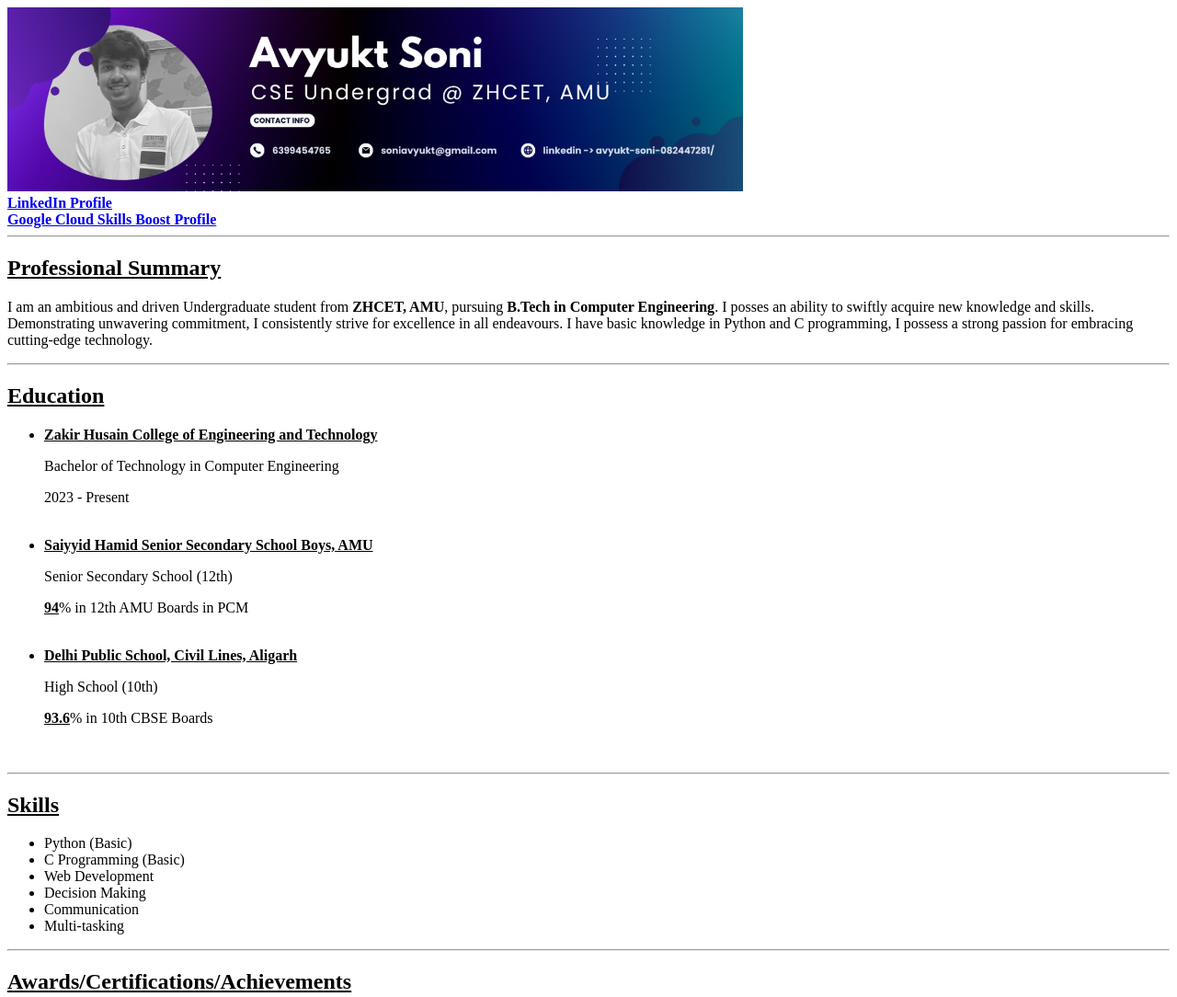
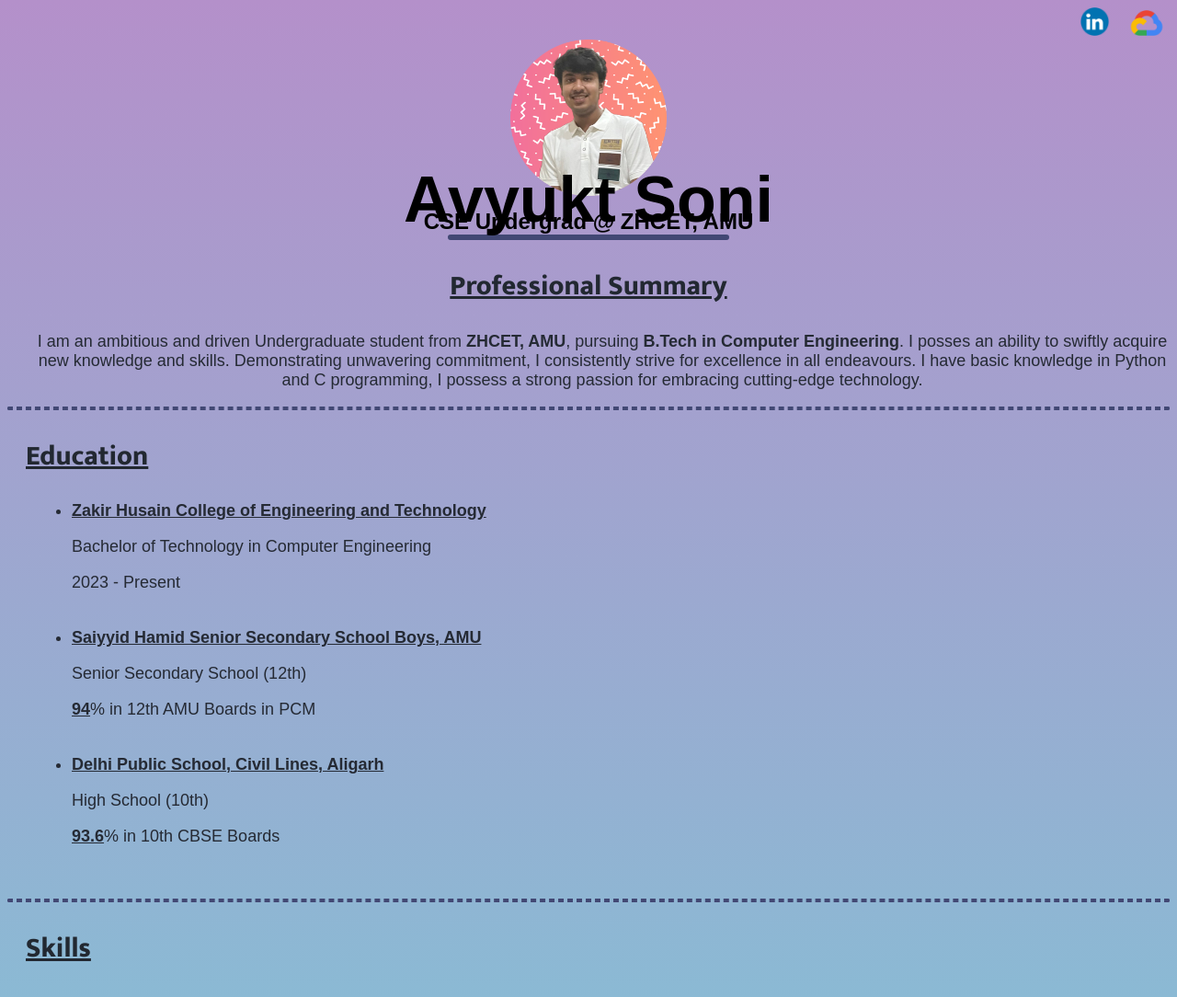
Before and after one commit to avyuktsoni0731/html-resume, a plain HTML site: page index.html in a window 1280 px wide. Shown: the top 1084 px of the page at 92% size. Drawn offline with Linux system fonts and the light colour scheme; a web font is replaced by a local one.

Commit message:
Add files via upload

```diff
--- a/index.html
+++ b/index.html
@@ -4,21 +4,51 @@
     <meta charset="UTF-8">
     <meta name="viewport" content="width=device-width, initial-scale=1.0">
     <title>My Resume</title>
+    <link rel="stylesheet" href="./style.css">
+    <link rel="preconnect" href="https://fonts.googleapis.com">
+    <link rel="preconnect" href="https://fonts.gstatic.com" crossorigin>
+    <link href="https://fonts.googleapis.com/css2?family=Inclusive+Sans&display=swap" rel="stylesheet">
+    <link rel="preconnect" href="https://fonts.googleapis.com">
+    <link rel="preconnect" href="https://fonts.gstatic.com" crossorigin>
+    <link href="https://fonts.googleapis.com/css2?family=Dela+Gothic+One&display=swap" rel="stylesheet">
+    <link rel="preconnect" href="https://fonts.googleapis.com">
+    <link rel="preconnect" href="https://fonts.gstatic.com" crossorigin>
+    <link href="https://fonts.googleapis.com/css2?family=Cairo+Play:wght@900&display=swap" rel="stylesheet">
+    <link rel="preconnect" href="https://fonts.googleapis.com">
+    <link rel="preconnect" href="https://fonts.gstatic.com" crossorigin>
+    <link href="https://fonts.googleapis.com/css2?family=Cairo+Play:wght@600&display=swap" rel="stylesheet">
+    <link rel="preconnect" href="https://fonts.googleapis.com">
+    <link rel="preconnect" href="https://fonts.gstatic.com" crossorigin>
+    <link href="https://fonts.googleapis.com/css2?family=Mukta:wght@800&display=swap" rel="stylesheet">
 </head>
 <body>
+    <header>
+        <div id="links">
+            <a href="https://www.linkedin.com/in/avyukt-soni-082447281/" target="_blank"><img src="./images/linkedin-logo.png"
+                    alt="linkedin-logo" id="linkedin-png"></a>
+            <a href="https://www.cloudskillsboost.google/public_profiles/bb0293a7-b938-4bab-a5e4-600c8b43b848" target="_blank"><img
+                    src="./images/google-cloud-logo.png" alt="google-cloud-logo" id="google-cloud-png"></a><br>
+        </div>
+    </header>
     <!-- INTRO -->
     <!-- <h1><u>Avyukt Soni</u></h1> -->
     <!-- <p><b>Undergraduate Student</b></p> -->
-    <img src="./images/cover.jpeg" alt="profile-photo" width="800px"><br>
+    <span id="banner">
+            <div>
+                <img src="./images/profile-pic.png" alt="profile-picture" id="profile-picture">
+            </div>
+        <h1 id="name-id">Avyukt Soni</h1>
+        <h2 id="title-id">CSE Undergrad @ ZHCET, AMU</h2>
+    </span>
+    <hr id="primary-hr">
     <!-- CONTACT INFORMATION -->
     <!-- <p><b>Email -</b> soniavyukt@gmail.com</p> -->
     <!-- <p><b>Phone No - </b> 6399454765</p> -->
-    <a href="https://www.linkedin.com/in/avyukt-soni-082447281/" target="_blank"><b>LinkedIn Profile</b></a><br>
-    <a href="https://www.cloudskillsboost.google/public_profiles/bb0293a7-b938-4bab-a5e4-600c8b43b848" target="_blank"><b>Google Cloud Skills Boost Profile</b></a>
-    <hr>
+
     <!-- SUMMARY -->
-    <h2><u>Professional Summary</u></h2>
-    <p>I am an ambitious and driven Undergraduate student
+    <div class="content-block">
+            <h2 id="professional-heading-id"><u>Professional Summary</u></h2>
+            <p class="text-content" id="professional-summary-text">I am an ambitious and driven Undergraduate student
                 from <b>ZHCET, AMU</b>, pursuing <b>B.Tech in Computer
                     Engineering</b>. I posses an ability to swiftly acquire new
                 knowledge and skills. Demonstrating unwavering
@@ -26,10 +56,12 @@
                 endeavours. I have basic knowledge in Python and C
                 programming, I possess a strong passion for
                 embracing cutting-edge technology.</p>
-    <hr>
+    </div>
+    <hr class="hrs">
     <!-- EDUCATION -->
-    <h2><u>Education</u></h2>
-    <ul>
+    <div class="content-block">
+        <h2 class="headings"><u>Education</u></h2>
+        <ul class="text-content">
             <li><b><u>Zakir Husain College of Engineering and Technology</u></b></li>
             <p>Bachelor of Technology in Computer Engineering</b></p>
             <p>2023 - Present</p><br>
@@ -42,10 +74,12 @@
             <p>High School (10th)</p>
             <p><b><u>93.6</u></b>% in 10th CBSE Boards</p><br>
         </ul>
-    <hr>
+    </div>
+    <hr class="hrs">
     <!-- SKILLS -->
-    <h2><u>Skills</u></h2>
-    <ul>
+    <div class="content-block">
+        <h2 class="headings"><u>Skills</u></h2>
+        <ul class="text-content">
             <li>Python (Basic)</li>
             <li>C Programming (Basic)</li>
             <li>Web Development</li>
@@ -53,10 +87,12 @@
             <li>Communication</li>
             <li>Multi-tasking</li>
         </ul>
-    <hr>
+    </div>
+    <hr class="hrs">
     <!-- ACADEMIC ACHIEVEMENTS -->
-    <h2><u>Awards/Certifications/Achievements</u></h2>
-    <ul>
+    <div class="content-block">
+        <h2 class="headings"><u>Awards/Certifications/Achievements</u></h2>
+        <ul class="text-content">
             <li><u><b>National Level Science Talent Search Examination (NSTSE)</b></u></u></b></li>
             <ul type="disk">
                 <li><b>Gold Medalist</b> in 5th-8th Class (4 consecutive years)</li>
@@ -93,25 +129,30 @@
                 <li>Academic <b>Gold, Silver & Bronze Trophy</b> (awarded to top rankers in DPS, Aligarh)</li>
                 <li>Academic <b>Gold, Silver & Bronze Medal</b> (awarded for academic excellence in DPS, Aligarh)</li>
             </ul><br>
-        <hr>
         </ul>
+    </div>
+    <hr class="hrs">
     <!-- COURSE-WORK ACHIEVEMENTS -->
-    <h2><u>Course-work Achievements</u></h2>
-    <ul>
+    <div class="content-block">
+        <h2 class="headings"><u>Course-work Achievements</u></h2>
+        <ul class="text-content">
             <li><b>Google Cloud Computing Foundations</b> (GDSC AMU Event)</li>
-    </ul><hr>
+        </ul>
+    </div>
+    <hr class="hrs">
     <!-- VOLUNTEERING WORK -->
-    <h2><u>Volunteering Work</u></h2>
-    <ul>
+    <div class="content-block">
+        <h2 class="headings"><u>Volunteering Work</u></h2>
+        <ul class="text-content">
             <li><u><b>Help Age India (Senior Citizens)</b></u></li>
             <ul type="disk">
                 <li><b>3rd</b> Highest Fund Raised (<b>Bronze</b> Trophy)</li>
                 <li>Contributor Medal</li>
             </ul>
         </ul><br>
-    <hr>
+    </div>
 
-<footer>
+<footer class="text-content">
     <p>Copyright © 2023 Avyukt Soni. All Rights Reserved.</p>
 </footer>
 </body>
--- /dev/null
+++ b/style.css
@@ -0,0 +1,77 @@
+html{
+    /* background-color: #FAE3D9; */
+    background-image: linear-gradient(to top, #5ee7df 0%, #b490ca 100%);
+}
+#banner{
+    text-align: center;
+}
+
+.headings{
+    color:#222831;
+    margin-left: 20px;
+    font-family: 'Mukta', sans-serif;
+    font-size: 30px;
+}
+
+#links{
+    text-align: right;
+}
+
+#linkedin-png{
+    width:55px;
+}
+
+#google-cloud-png{
+    width: 50px;
+}
+
+.content-block{
+    /* background-color:#00ADB5; */
+    border-radius: 20px;
+}
+
+.text-content{
+    color:#252A34;
+    font-family: 'Inclusive Sans', sans-serif;
+    margin-left: 30px;
+    font-size: 18px;
+}
+
+#professional-heading-id{
+    text-align: center;
+    color:#222831;
+    font-family: 'Mukta', sans-serif;
+    font-size: 30px;
+}
+
+#name-id{
+    font-family: 'Cairo Play', sans-serif;
+    font-size: 70px;
+    margin-bottom: -10px;
+    margin-top: -40px;
+}
+
+#profile-picture{
+    width: 170px;
+}
+
+#title-id{
+    font-family: 'Cairo Play', sans-serif;
+    margin-top: -30px;
+}
+
+.hrs{
+    border: 2px dashed #424874;
+    border-radius: 5px;
+}
+
+#professional-summary-text{
+    text-align: center;
+}
+
+#primary-hr{
+    border: 3px solid #424874;
+    border-radius: 5px;
+    width: 300px;
+    margin-top: -20px;
+}
```
Also changed, not shown: images/google-cloud-logo.png (added), images/linkedin-logo.png (added), images/profile-pic.png (added). Lines whose indentation alone changed are shown as unchanged.
